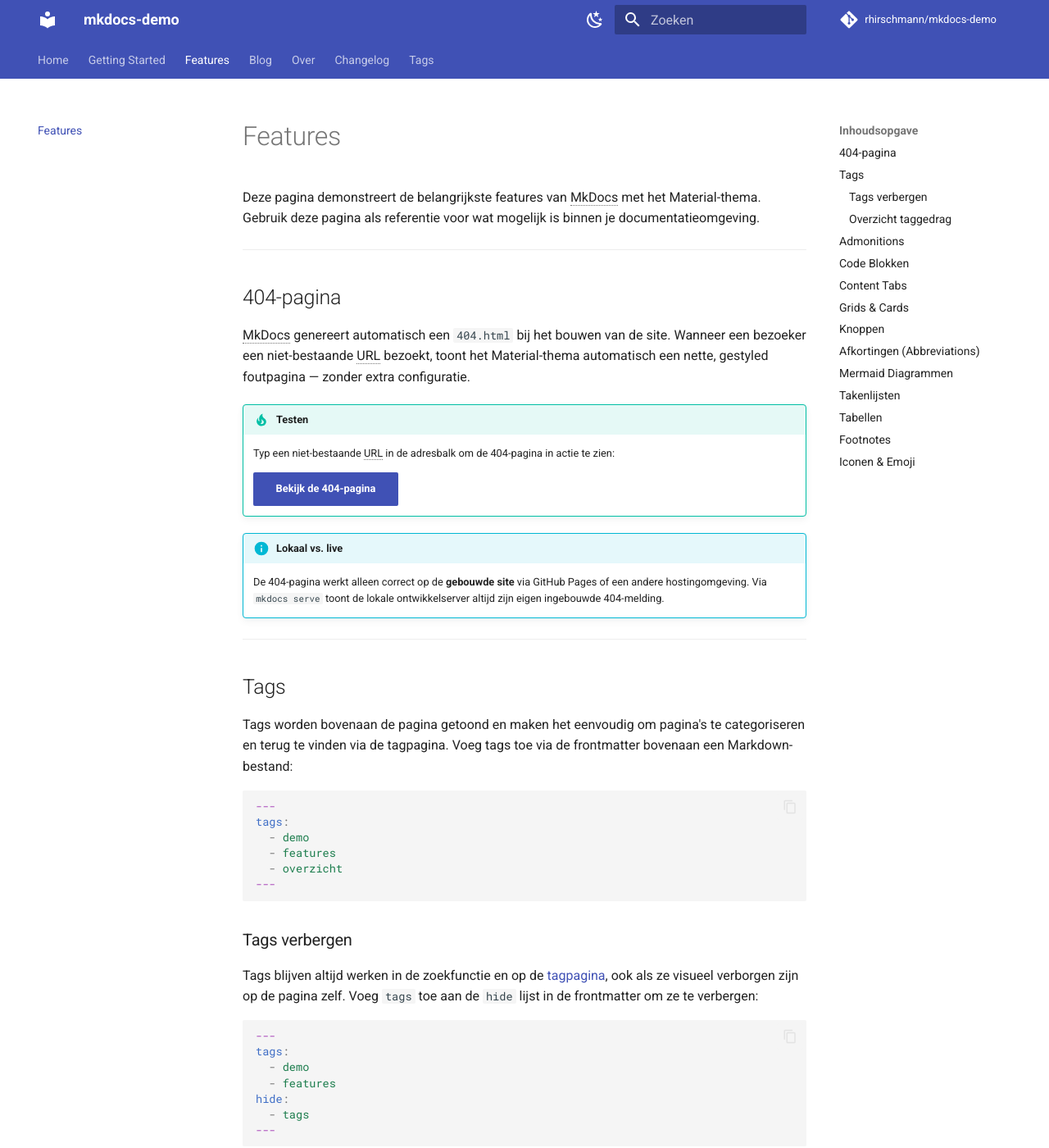
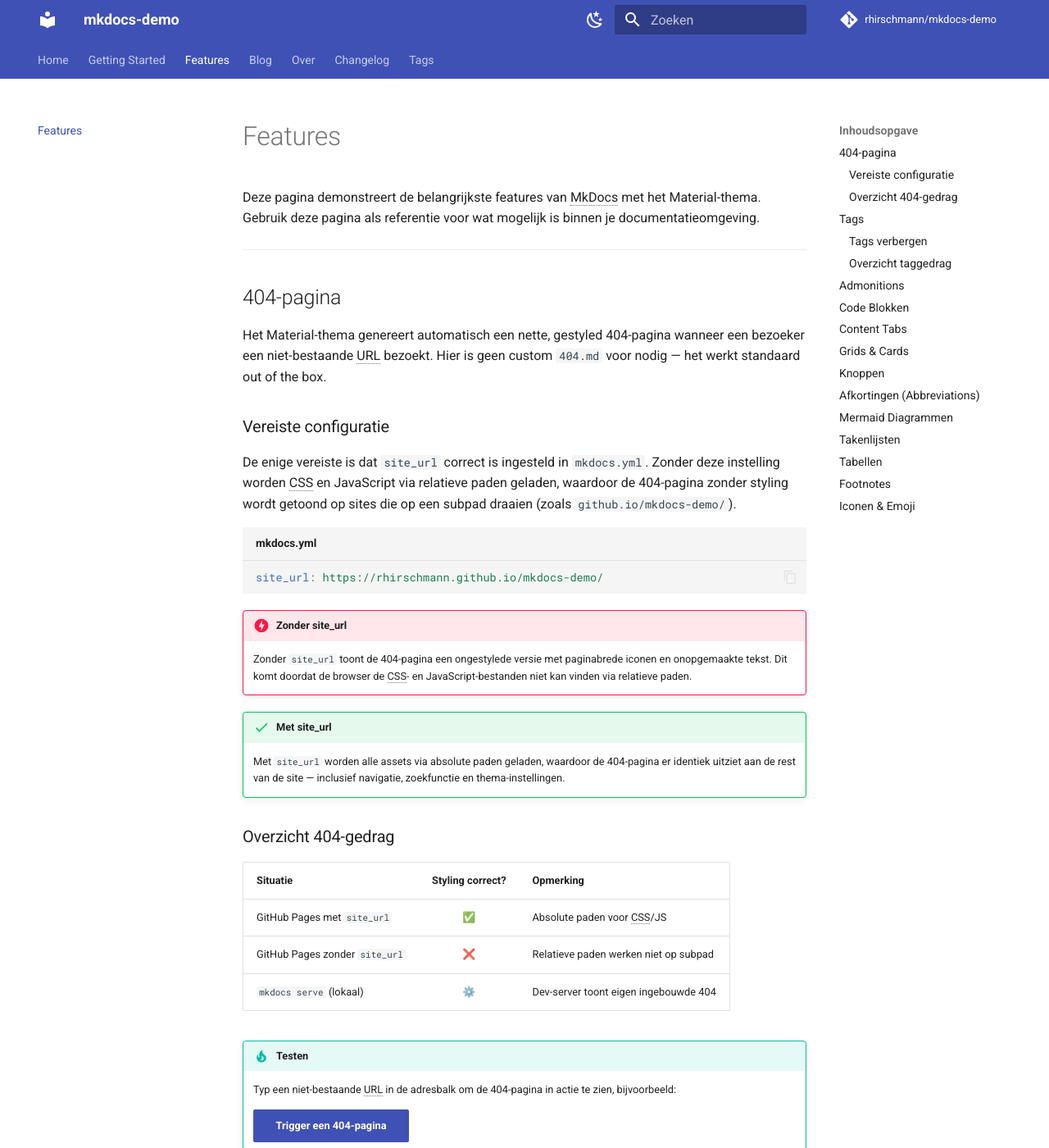
Before and after one commit to rhirschmann/mkdocs-demo, an MkDocs documentation site: the page built from docs/features.md, in a window 1280 px wide and 1400 px high. Shown: the whole window at 82% size. Built offline with MkDocs 1.6.1 and Material for MkDocs 9.7.7, drawn with Linux system fonts in a browser that asks for light colours; emoji names are drawn with the system emoji font; comment, search, counter and statistics services are not loaded.

````diff
--- a/docs/features.md
+++ b/docs/features.md
@@ -34,19 +34,44 @@ binnen je documentatieomgeving.
 
 ## 404-pagina
 
-MkDocs genereert automatisch een `404.html` bij het bouwen van de site. Wanneer
-een bezoeker een niet-bestaande URL bezoekt, toont het Material-thema automatisch
-een nette, gestyled foutpagina — zonder extra configuratie.
+Het Material-thema genereert automatisch een nette, gestyled 404-pagina wanneer
+een bezoeker een niet-bestaande URL bezoekt. Hier is geen custom `404.md` voor
+nodig — het werkt standaard out of the box.
+
+### Vereiste configuratie
+
+De enige vereiste is dat `site_url` correct is ingesteld in `mkdocs.yml`. Zonder
+deze instelling worden CSS en JavaScript via relatieve paden geladen, waardoor
+de 404-pagina zonder styling wordt getoond op sites die op een subpad draaien
+(zoals `github.io/mkdocs-demo/`).
+
+```yaml title="mkdocs.yml"
+site_url: https://rhirschmann.github.io/mkdocs-demo/
+```
+
+!!! danger "Zonder site_url"
+    Zonder `site_url` toont de 404-pagina een ongestylede versie met
+    paginabrede iconen en onopgemaakte tekst. Dit komt doordat de browser
+    de CSS- en JavaScript-bestanden niet kan vinden via relatieve paden.
+
+!!! success "Met site_url"
+    Met `site_url` worden alle assets via absolute paden geladen, waardoor
+    de 404-pagina er identiek uitziet aan de rest van de site — inclusief
+    navigatie, zoekfunctie en thema-instellingen.
+
+### Overzicht 404-gedrag
+
+| Situatie | Styling correct? | Opmerking |
+|---|:---:|---|
+| GitHub Pages met `site_url` | ✅ | Absolute paden voor CSS/JS |
+| GitHub Pages zonder `site_url` | ❌ | Relatieve paden werken niet op subpad |
+| `mkdocs serve` (lokaal) | ⚙️ | Dev-server toont eigen ingebouwde 404 |
 
 !!! tip "Testen"
-    Typ een niet-bestaande URL in de adresbalk om de 404-pagina in actie te zien:
+    Typ een niet-bestaande URL in de adresbalk om de 404-pagina in actie te zien,
+    bijvoorbeeld:
 
-    [Bekijk de 404-pagina](/mkdocs-demo/bestaat-niet){ .md-button .md-button--primary }
-
-!!! info "Lokaal vs. live"
-    De 404-pagina werkt alleen correct op de **gebouwde site** via GitHub Pages
-    of een andere hostingomgeving. Via `mkdocs serve` toont de lokale
-    ontwikkelserver altijd zijn eigen ingebouwde 404-melding.
+    [Trigger een 404-pagina](../bestaat-niet/){ .md-button .md-button--primary }
 
 ---
 
--- a/docs/includes/abbreviations.md
+++ b/docs/includes/abbreviations.md
@@ -18,3 +18,7 @@
 *[VS Code]: Visual Studio Code
 *[PR]: Pull Request
 *[MD]: Markdown
+*[SaaS]: Software as a Service
+*[SSG]: Static Site Generator
+*[SEO]: Search Engine Optimization
+*[HMR]: Hot Module Replacement
--- a/mkdocs.yml
+++ b/mkdocs.yml
@@ -78,6 +78,7 @@ nav:
       - Introductie: getting-started/index.md
       - Installatie: getting-started/install.md
       - Deployment: getting-started/deployment.md
+      - Alternatieven: getting-started/alternatieven.md
   - Features: features.md
   - Blog: blog/index.md
   - Over: about/index.md
````
Also changed, not shown: docs/changelog.md (+33 -59 lines), docs/getting-started/alternatieven.md (added, +259 -0 lines), docs/getting-started/index.md (+9 -8 lines).
